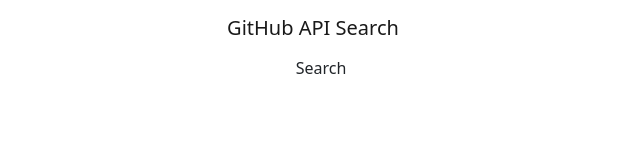
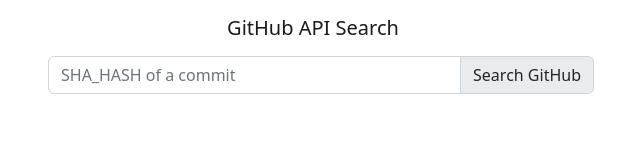
Before and after one commit to daGoodenough/github-api-search, a plain HTML site: page index.html in a window 1280 px wide. Shown: the whole page, without its empty margins (319-959 px from the left). Drawn offline with nearby package versions, Linux system fonts and the light colour scheme.

Commit message:
Search bar and handlebars template

```diff
--- a/index.html
+++ b/index.html
@@ -33,10 +33,38 @@
     </nav>
     <main>
       <div class="container">
-        <div class="row text-center">
-          <div class="col-6 offset-3">Search</div>
+        <div class="row">
+          <div class="col-6 offset-3">
+            <form>
+              <div class="input-group mb-3">
+                <input
+                  type="text"
+                  class="form-control"
+                  placeholder="SHA_HASH of a commit"
+                  aria-label="SHA_HASH"
+                  aria-describedby="basic-addon2"
+                />
+                <span class="input-group-text" id="basic-addon2"
+                  >Search GitHub</span
+                >
+              </div>
+            </form>
+          </div>
+        </div>
+        <div class="row">
+          <div class="col-6 offset-3">
+            <div class="row github-users"></div>
+          </div>
         </div>
       </div>
     </main>
+    <script id="user-template" type="text/x-handlebars-template">
+      <div class="col-3 offset-3">
+        <div class="name">{{name}}</div>
+        <div class="profile-pic">
+          <img src="{{profileURL}}" class="profile-pic-img" />
+        </div>
+      </div>
+    </script>
   </body>
 </html>
```
